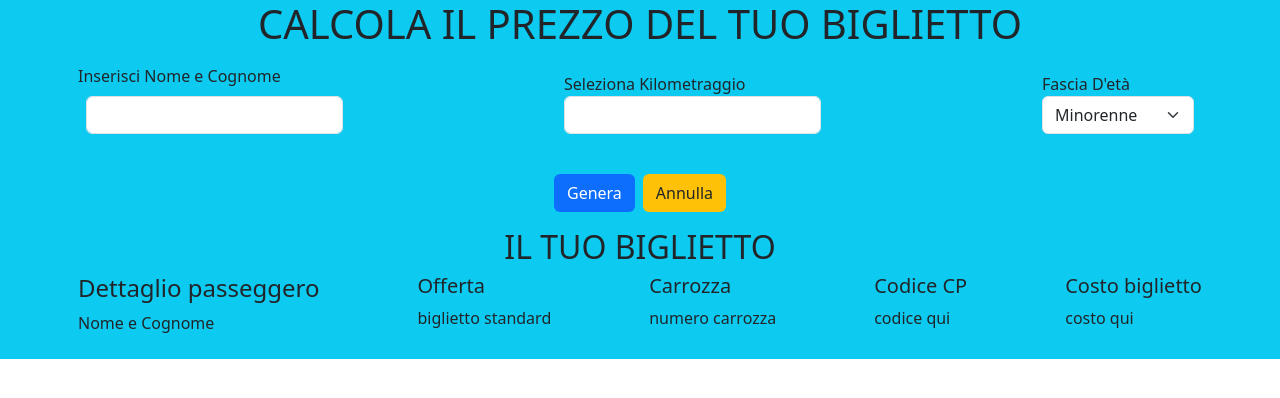
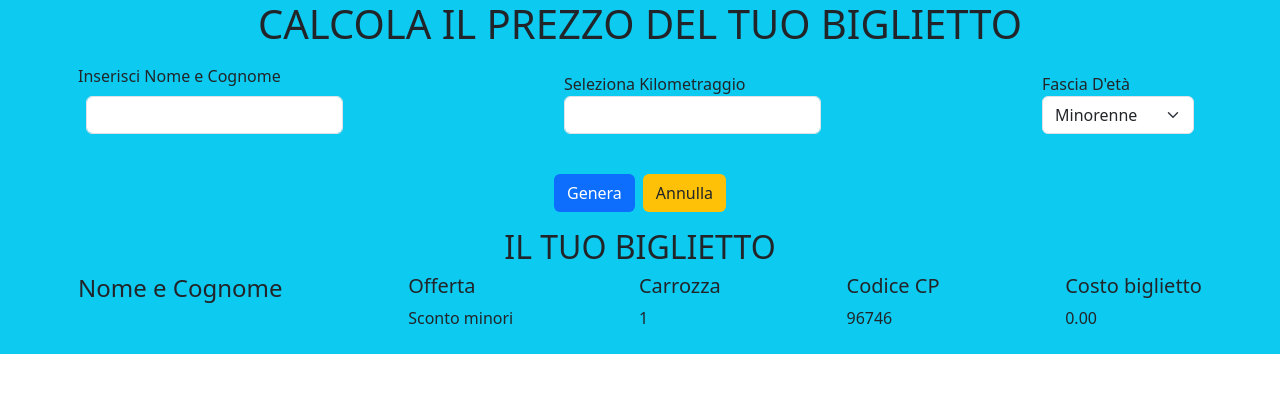
Before and after one commit to Aligern/js-biglietto-treno-form, a plain HTML site: page index.html in a window 1280 px wide. Both pictures are taken after a click on the button "Genera". Drawn offline with nearby package versions, Linux system fonts and the light colour scheme.

Commit message:
finished js functions

```diff
--- a/index.html
+++ b/index.html
@@ -15,7 +15,7 @@
             <h1 class="text-center text-uppercase">
                 Calcola il prezzo del tuo biglietto
             </h1>
-            <div class="container d-flex justify-content-between p-2">
+            <div class="container d-flex justify-content-between p-2 ">
                 <!-- Name and surname form -->
                 <div>
                     <label for="name-surname">
@@ -69,25 +69,23 @@
                 <div class="d-flex justify-content-between ">
                     <div>
                         <h4>
-                            Dettaglio passeggero
+                            Nome e Cognome
                         </h4>
                         <div>
-                            <p>Nome e Cognome</p>
+                            <p id="ticket-user" class="text-uppercase"></p>
                         </div>
                     </div>
                     <div>
                         <h5>
                             Offerta
                         </h5>
-                        <p>
-                            biglietto standard
-                        </p>
+                        <p id="ticket-type"></p>
                     </div>
                     <div>
                         <h5>
                             Carrozza
                         </h5>
-                        <p>
+                        <p id="wagon-nmb">
                             numero carrozza
                         </p>
                     </div>
@@ -95,15 +93,13 @@
                         <h5>
                             Codice CP
                         </h5>
-                        <p>
-                            codice qui
-                        </p>
+                        <p id="ticket-id"></p>
                     </div>
                     <div>
                         <h5>
                             Costo biglietto
                         </h5>
-                        <p>
+                        <p id="ticket-value">
                             costo qui
                         </p>
                     </div>
--- a/script/script.js
+++ b/script/script.js
@@ -10,6 +10,9 @@ console.log(elBtngen);
 let elBtnnull = document.querySelector('.btn.bg-warning');
 console.log(elBtnnull);
 
+function getRndInteger(min, max) {
+    return Math.floor(Math.random() * (max - min + 1) ) + min;
+    }
 
 elBtngen.addEventListener('click', function(){
     // conferma il click su console
@@ -30,10 +33,18 @@ elBtngen.addEventListener('click', function(){
     // condizioni
     if (eta === 'under18user') {
         priceKm -= ( priceKm * under18 );
+        document.getElementById('ticket-type').innerHTML = 'Sconto minori';
     } else if (eta === 'over65user') {
         priceKm -= ( priceKm * over65 );
+        document.getElementById('ticket-type').innerHTML = 'Sconto over65';
+    } else {
+        document.getElementById('ticket-type').innerHTML = 'Biglietto standard';
     }
     console.log(`il prezzo è ${priceKm.toFixed(2)}`);
+    document.getElementById('ticket-user').innerHTML = `${nome}`;
+    document.getElementById('ticket-value').innerHTML = `${priceKm.toFixed(2)}`;
+    document.getElementById('ticket-id').innerHTML = getRndInteger(80000, 99999);
+    document.getElementById('wagon-nmb').innerHTML = getRndInteger(1,9);
 });
 
 elBtnnull.addEventListener('click', function(){
```
